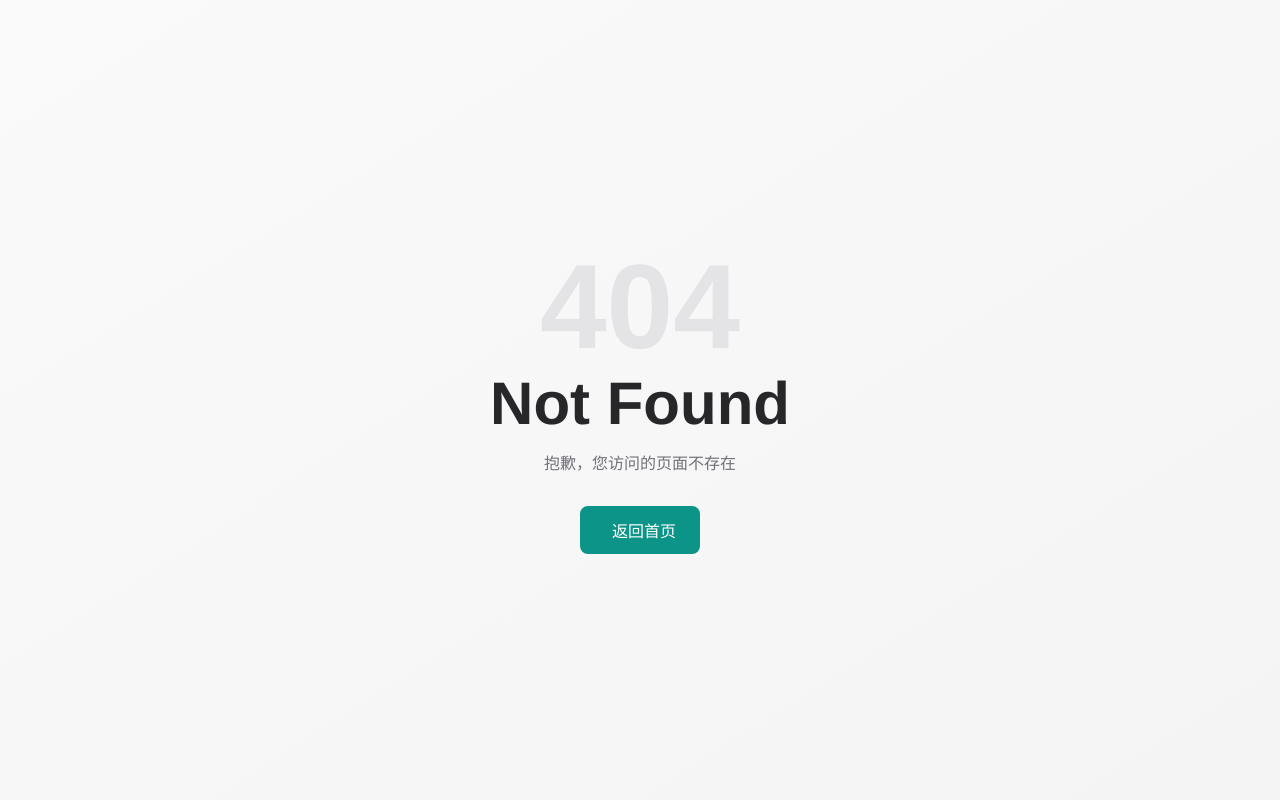
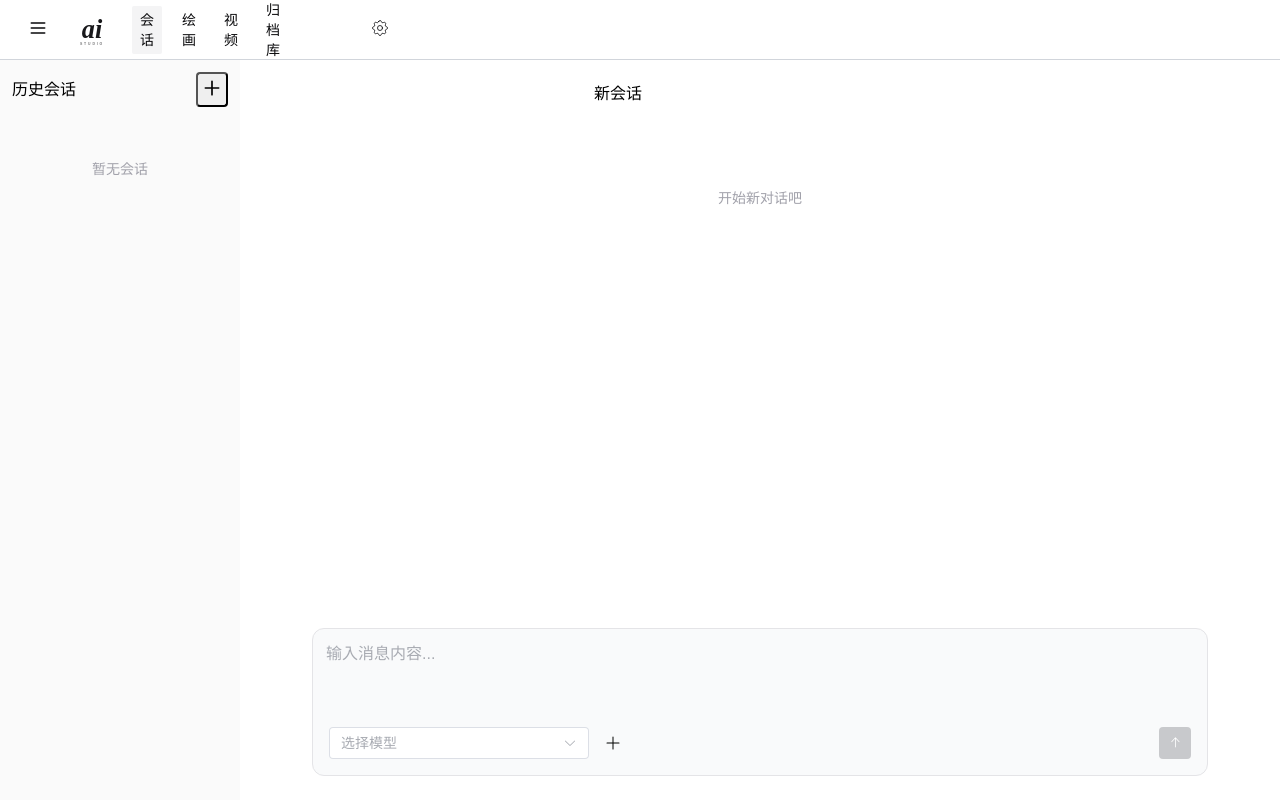
Before and after one commit to kenote/ai-studio-plus, a Vue app: page /chat/1 in a window 1280 px wide. Before the commit this address had no page. Built offline with nearby package versions, Linux system fonts and the light colour scheme; a web font is replaced by a local one.

Commit message:
update: chat request

```diff
--- a/src/components/AppNavbar.vue
+++ b/src/components/AppNavbar.vue
@@ -2,21 +2,25 @@
   <nav class="flex items-center gap-1 text-sm">
     <router-link
       to="/chat"
+      :class="{ 'router-link-active': $route.path.startsWith('/chat') }"
       class="p-[4px_8px] text-zinc-950 dark:text-zinc-200 hover:bg-zinc-100 dark:hover:bg-zinc-800 rounded-sm m-1"
       >会话</router-link
     >
     <router-link
       to="/draw"
+      :class="{ 'router-link-active': $route.path.startsWith('/draw') }"
       class="p-[4px_8px] text-zinc-950 dark:text-zinc-200 hover:bg-zinc-100 dark:hover:bg-zinc-800 rounded-sm m-1"
       >绘画</router-link
     >
     <router-link
       to="/video"
+      :class="{ 'router-link-active': $route.path.startsWith('/video') }"
       class="p-[4px_8px] text-zinc-950 dark:text-zinc-200 hover:bg-zinc-100 dark:hover:bg-zinc-800 rounded-sm m-1"
       >视频</router-link
     >
     <router-link
       to="/archive"
+      :class="{ 'router-link-active': $route.path.startsWith('/archive') }"
       class="p-[4px_8px] text-zinc-950 dark:text-zinc-200 hover:bg-zinc-100 dark:hover:bg-zinc-800 rounded-sm m-1"
       >归档库</router-link
     >
--- a/src/components/chat/ChatContent.vue
+++ b/src/components/chat/ChatContent.vue
@@ -2,19 +2,19 @@
   <div class="chat-content h-full flex flex-col">
     <el-scrollbar class="flex-1 !overflow-y-auto !overflow-x-hidden w-full position-relative">
       <div
-        class="position-absolute top-0 left-0 right-0 bottom-0 h-16 flex items-center justify-between"
+        class="position-absolute top-0 left-0 right-0 bottom-0 h-16 flex items-center justify-between bg-white dark:bg-[#1a1a1a]"
       >
         <div></div>
-        <div></div>
+        <div>新会话</div>
         <div class="w-[260px] pr-6">
-          <ModelSelect
+          <!-- <ModelSelect
             v-model="selectedModelId"
             :model-groups="modelGroups"
             @update:model-value="onModelChange"
-          />
+          /> -->
         </div>
       </div>
-      <div class="p-4 space-y-4 max-w-4xl mx-auto">
+      <div class="p-4 space-y-4 max-w-4xl mx-auto mt-20">
         <div v-if="messages.length === 0" class="text-center text-zinc-400 text-sm py-8">
           开始新对话吧
         </div>
@@ -46,7 +46,7 @@
             </div>
             <div v-else>{{ msg.content }}</div>
             <div class="text-xs opacity-60 mt-1">
-              {{ msg.provider }} · {{ formatTime(msg.createdAt) }}
+              {{ msg.modelFullName }} · {{ formatTime(msg.createdAt!) }}
             </div>
           </div>
         </div>
@@ -68,6 +68,13 @@
           />
           <div class="h-8 p-[8px_2px] flex items-center justify-between">
             <div class="ml-3 flex gap-2">
+              <div class="w-[260px]">
+                <ModelSelect
+                  v-model="selectedModelId"
+                  :model-groups="modelGroups"
+                  @update:model-value="onModelChange"
+                />
+              </div>
               <el-tooltip content="上传图片" placement="top">
                 <el-button
                   type="info"
@@ -88,6 +95,7 @@
                 :disabled="!inputMessage.trim()"
                 circle
                 class="!rounded-1 dark:!bg-zinc-600 dark:hover:!bg-zinc-700 !border-0"
+                @click="handleSend"
               />
             </div>
           </div>
@@ -113,13 +121,18 @@
 
 <script setup lang="ts">
 import { ref, onMounted, watch } from 'vue'
-import type { Chat, Message, ContentItem, TextContent, ImageContent } from '@/types/chat'
+import type { Chat, Message, ContentItem, TextContent, ImageContent, AIRequest } from '@/types/chat'
 import { db } from '@/db'
 import ModelSelect from './ModelSelect.vue'
 import { Top, Plus } from '@element-plus/icons-vue'
-import { getModelGroups } from '@/db/model'
+import { getModelFullName, getModelGroups, getModelInfo } from '@/db/model'
 import type { ModelGroup } from '@/types/provider'
 import { emitter, Events } from '@/utils/emitter'
+import { useChatStream } from '@/composables/useChatStream'
+import { pick, set } from 'lodash'
+import { useRouter } from 'vue-router'
+
+const router = useRouter()
 
 const props = defineProps<{
   chat: Chat | undefined
@@ -129,92 +142,199 @@ const emit = defineEmits<{
   'update:chat': [chat: Chat]
 }>()
 
+// const { content, isTyping, error, fetchStream } = useChatStream()
+const modelGroups = ref<ModelGroup[]>([])
+// const talk = ref<Chat>()
 const messages = ref<Message[]>([])
 const inputMessage = ref('')
 const selectedModelId = ref<number>()
-const imageList = ref<{ url: string; name: string }[]>([])
-const modelGroups = ref<ModelGroup[]>([])
+const imageList = ref<{ url: string; name: string; base64: string }[]>([])
+const streamContent = ref('')
+
+const fileToBase64 = (file: File): Promise<string> => {
+  return new Promise((resolve, reject) => {
+    const reader = new FileReader()
+    reader.onload = () => resolve(reader.result as string)
+    reader.onerror = reject
+    reader.readAsDataURL(file)
+  })
+}
 
 const uploadImage = () => {
   const input = document.createElement('input')
   input.type = 'file'
   input.accept = 'image/*'
-  input.onchange = (e) => {
+  input.onchange = async (e) => {
     const file = (e.target as HTMLInputElement).files?.[0]
     if (file) {
-      const url = URL.createObjectURL(file)
-      imageList.value.push({ url, name: file.name })
+      const base64 = await fileToBase64(file)
+      imageList.value.push({ url: base64, name: file.name, base64 })
     }
   }
   input.click()
 }
 
 const removeImage = (index: number) => {
-  const img = imageList.value[index]
-  if (img) {
-    URL.revokeObjectURL(img.url)
-    imageList.value.splice(index, 1)
+  imageList.value.splice(index, 1)
+}
+
+/** 获取提交的消息 */
+const getInputMessage = () => {
+  const contents: (string | TextContent | ImageContent)[] = []
+  // 处理上传图片
+  if (imageList.value.length > 0) {
+    for (const img of imageList.value) {
+      contents.push({ type: 'image_url', image_url: { url: img.base64 } })
+    }
   }
+  // 处理文字消息
+  if (inputMessage.value.trim()) {
+    const text = inputMessage.value.trim()
+    if (contents.length === 0) {
+      // 1. 数组为空，直接 push 字符串
+      contents.push(text)
+    } else {
+      // 2. 数组不为空，查找是否存在 type 为 'text' 的对象
+      const textItem = contents.find(
+        (c): c is TextContent => typeof c !== 'string' && c.type === 'text',
+      )
+      if (textItem) {
+        // 存在对象则更新
+        textItem.text = text
+      } else {
+        // 不存在对象则追加一个新对象
+        contents.push({ type: 'text', text: text })
+      }
+    }
+  }
+  inputMessage.value = ''
+  imageList.value = []
+  return contents
 }
 
 const handleSend = async () => {
   if (!inputMessage.value.trim() && imageList.value.length === 0) return
-  if (!props.chat) return
+  // if (!props.chat) return
 
-  const contents: ContentItem[] = []
+  const contents: (string | TextContent | ImageContent)[] = getInputMessage()
 
-  if (imageList.value.length > 0) {
-    for (const img of imageList.value) {
-      contents.push({ type: 'image_url', image_url: { url: img.url } })
+  const message: Partial<Message> = {
+    content: (() => {
+      if (contents.length === 0) return ''
+      if (contents.length === 1) {
+        return contents[0] as string
+      }
+      return contents as ContentItem[]
+    })(),
+  }
+  await updateMessage(message, 'user')
+
+  console.log(message)
+  // 设置
+  const stream = true
+  try {
+    const modelInfo = (await getModelInfo(selectedModelId.value!))!
+    const modelFullName = await getModelFullName(selectedModelId.value!)
+    const options: AIRequest = {
+      ...modelInfo,
+      messages: messages.value.map((v) => pick(v, ['role', 'content'])),
+      stream,
     }
+    streamContent.value = ''
+    let longContent = ''
+    let lastUpdateTime = 0
+    const UPDATE_INTERVAL = 1500 // 每 300ms 存一次盘
+    // if (stream) {
+    await updateMessage({ modelId: selectedModelId.value, modelFullName }, 'assistant')
+    const assistant = await db.messages
+      .where('chatId')
+      .equals(props.chat?.id ?? 0)
+      .last()
+    console.log(assistant)
+    const delta = await useChatStream(
+      options,
+      '/chat/completions',
+      async (content: string, status: string) => {
+        console.log(status, content)
+        longContent += content
+
+        // 1. 立即同步到 UI 内存（保证响应式跳动流畅）
+        const target = messages.value.find((v) => v.id === assistant?.id)
+        if (target) {
+          target.content = longContent
+        }
+
+        // 2. 节流写入数据库（避免频繁 IO）
+        const now = Date.now()
+        if (status === 'stop' || now - lastUpdateTime > UPDATE_INTERVAL) {
+          await updateMessage({ content: longContent }, 'assistant', assistant?.id)
+          lastUpdateTime = now
+        }
+      },
+    )
+    if (delta) {
+      console.log('result:', delta)
+    }
+  } catch (error) {
+    console.log(error)
   }
+  // const modelInfo = (await getModelInfo(selectedModelId.value!))!
+  // const options: AIRequest = { ...modelInfo, messages: messages.value }
+  // await fetchStream(options, '/chat/completions')
+  // await db.messages.add({ chatId: props.chat.id, ...message })
+  // messages.value.push({ ...message, chatId: props.chat.id } as Message)
 
-  if (inputMessage.value.trim()) {
-    if (contents.length > 0) {
-      for (const content of contents) {
-        if (content.type === 'text') {
-          contents.push({ type: 'text', text: inputMessage.value })
-          break
-        }
-      }
-      if (!contents.some((c) => c.type === 'text')) {
-        contents.push({ type: 'text', text: inputMessage.value })
-      }
-    } else {
-      contents.push({ type: 'text', text: inputMessage.value })
-    }
+  scrollToBottom()
+}
+
+/** 更新对话记录 */
+const updateMessage = async (
+  message: Partial<Message>,
+  role: 'user' | 'assistant' | 'system',
+  updateid?: number,
+) => {
+  let newMessage: Message = { role, content: '', createdAt: Date.now() }
+  if (props.chat?.id) {
+    newMessage = { ...newMessage, ...message, chatId: props.chat?.id }
+  } else {
+    const chatId = await db.chats.add({
+      modelId: selectedModelId.value!,
+      providerId: 1,
+      messages: [],
+      createdAt: Date.now(),
+      updatedAt: Date.now(),
+      activeAt: Date.now(),
+    })
+    newMessage = { ...newMessage, ...message, chatId }
+    const chat = await db.chats.get(chatId)
+    emit('update:chat', chat!)
+    router.replace(`/chat/${chatId}`)
   }
-
-  const message: Message = {
-    role: 'user',
-    content:
-      contents.length === 0
-        ? ('' as string)
-        : contents.length === 1
-          ? (contents[0] as ContentItem)
-          : (contents as ContentItem[]),
-    createdAt: new Date(),
-    provider: '',
+  if (updateid) {
+    await db.messages.update(updateid, message)
+    set(messages.value.find((v) => v.id === updateid)!, 'content', message.content as string)
+  } else {
+    const id = await db.messages.add(newMessage)
+    messages.value.push({ ...newMessage, id })
   }
-
-  await db.messages.add({ chatId: props.chat.id, ...message })
-  messages.value.push({ ...message, chatId: props.chat.id } as Message)
-
-  inputMessage.value = ''
-  imageList.value = []
   scrollToBottom()
 }
 
 const loadMessages = async () => {
   if (!props.chat?.id) {
+    selectedModelId.value = modelGroups.value[0]?.models[0]?.id
     messages.value = []
-    selectedModelId.value = modelGroups.value[0]?.models[0]?.id
+    clearValues()
     return
   }
-  const msgs = await db.messages.where('chatId').equals(props.chat.id).sortBy('createdAt')
-  messages.value = msgs ?? []
   selectedModelId.value = props.chat.modelId
+  messages.value = await db.messages.where('chatId').equals(props.chat?.id).sortBy('id')
   scrollToBottom()
+}
+
+const clearValues = () => {
+  inputMessage.value = ''
+  imageList.value = []
 }
 
 const scrollToBottom = () => {
@@ -226,35 +346,34 @@ const scrollToBottom = () => {
   }, 100)
 }
 
-const formatTime = (date: Date) => {
+const formatTime = (date: number) => {
   return new Date(date).toLocaleTimeString('zh-CN', { hour: '2-digit', minute: '2-digit' })
 }
 
 const onModelChange = async (modelId: number) => {
-  if (!props.chat) return
-  const chat = await db.chats.get(props.chat.id)
-  if (!chat) return
-  const model = await db.models.get(modelId)
-  if (!model || !model.providerId) return
-  await db.chats.update(props.chat.id, { modelId, providerId: model.providerId })
-  const updatedChat = { ...chat, modelId, providerId: model.providerId }
-  emit('update:chat', updatedChat)
+  console.log(modelId)
+  if (!props.chat?.id) return
 }
 
 watch(
   () => props.chat?.id,
-  () => {
+  (value: number | undefined, oldValue: number | undefined) => {
+    if (value === oldValue) return
+    console.log(value)
+    // router.replace(`/chat/${value}`)
     loadMessages()
   },
 )
 
 onMounted(async () => {
+  // router.replace(`/chat/${props.chat?.id ?? ''}`)
   modelGroups.value = await getModelGroups('chat')
   loadMessages()
   emitter.on(Events.DATA_CHANGE, async () => {
     modelGroups.value = await getModelGroups('chat')
     loadMessages()
   })
+  scrollToBottom()
 })
 </script>
 
--- a/src/components/chat/ChatSidebar.vue
+++ b/src/components/chat/ChatSidebar.vue
@@ -10,7 +10,7 @@
         class="flex items-center justify-between p-3 border-b border-zinc-200 dark:border-zinc-800"
       >
         <span class="text-base font-medium">历史会话</span>
-        <!-- <button
+        <button
           @click="createChat"
           class="p-1 rounded hover:bg-zinc-200 dark:hover:bg-zinc-700"
           title="新建会话"
@@ -23,16 +23,16 @@
               d="M12 4v16m8-8H4"
             />
           </svg>
-        </button> -->
+        </button>
       </div>
       <el-scrollbar class="flex-1">
         <div class="p-2 space-y-1">
-          <div
+          <router-link
             v-for="chat in chats"
             :key="chat.id"
+            :to="`/chat/${chat.id}`"
             class="group flex items-center gap-2 p-2 rounded cursor-pointer hover:bg-zinc-200 dark:hover:bg-zinc-700"
-            :class="activeChatId === chat.id ? 'bg-zinc-200 dark:bg-zinc-700' : ''"
-            @click="selectChat(chat)"
+            :class="$route.params.id == chat.id ? 'bg-zinc-200 dark:bg-zinc-700' : ''"
           >
             <div class="flex-1 min-w-0">
               <div class="text-sm font-medium truncate">{{ chat.title || '新会话' }}</div>
@@ -41,8 +41,7 @@
               </div>
             </div>
             <button
-              v-if="activeChatId !== chat.id"
-              @click.stop="deleteChat(chat)"
+              @click.prevent.stop="deleteChat(chat)"
               class="opacity-0 group-hover:opacity-100 p-1 rounded hover:bg-zinc-300 dark:hover:bg-zinc-600"
               title="删除"
             >
@@ -55,7 +54,7 @@
                 />
               </svg>
             </button>
-          </div>
+          </router-link>
           <div v-if="chats.length === 0" class="text-center text-zinc-400 text-sm py-8">
             暂无会话
           </div>
@@ -67,18 +66,12 @@
 
 <script setup lang="ts">
 import { ref, onMounted, onUnmounted } from 'vue'
+import { useRouter } from 'vue-router'
 import { db } from '@/db'
 import type { Chat } from '@/types/chat'
 import { emitter, Events } from '@/utils/emitter'
 
-defineProps<{
-  activeChatId?: number
-}>()
-
-const emit = defineEmits<{
-  select: [chat: Chat]
-  create: []
-}>()
+const router = useRouter()
 
 const isCollapsed = ref(false)
 const chats = ref<Chat[]>([])
@@ -87,24 +80,31 @@ const loadChats = async () => {
   chats.value = await db.chats.orderBy('updatedAt').reverse().toArray()
 }
 
-// const createChat = () => {
-//   emit('create')
-// }
-
-const selectChat = (chat: Chat) => {
-  emit('select', chat)
+const createChat = async () => {
+  const now = Date.now()
+  const id = await db.chats.add({
+    title: '新会话',
+    modelId: 1,
+    providerId: 1,
+    messages: [],
+    createdAt: now,
+    updatedAt: now,
+    activeAt: now,
+  })
+  router.push(`/chat/${id}`)
 }
 
 const deleteChat = async (chat: Chat) => {
-  if (chat.id) {
-    await db.chats.delete(chat.id)
-    await db.messages.where('chatId').equals(chat.id).delete()
-    await loadChats()
-    emitter.emit(Events.DATA_CHANGE)
-  }
+  console.log(chat.id)
+  // if (chat.id) {
+  //   await db.chats.delete(chat.id)
+  //   // await db.messages.where('chatId').equals(chat.id).delete()
+  //   await loadChats()
+  //   emitter.emit(Events.DATA_CHANGE)
+  // }
 }
 
-const formatDate = (date: Date) => {
+const formatDate = (date: number) => {
   const d = new Date(date)
   const now = new Date()
   const diff = now.getTime() - d.getTime()
--- /dev/null
+++ b/src/composables/useChatStream.ts
@@ -0,0 +1,63 @@
+import type { AIRequest } from '@/types/chat'
+
+export async function useChatStream(
+  options: AIRequest,
+  entrance: string,
+  callback?: (content: string, status: string) => void,
+): Promise<string | void> {
+  const { apiBase, apiKey, modelName, messages, stream } = options
+
+  const response = await fetch(apiBase + entrance, {
+    method: 'POST',
+    headers: {
+      'Content-Type': 'application/json',
+      Authorization: `Bearer ${apiKey}`,
+    },
+    body: JSON.stringify({
+      model: modelName,
+      messages,
+      stream,
+    }),
+  })
+  if (!response.ok) throw new Error(`请求失败: ${response.status}`)
+
+  if (stream) {
+    const reader = response.body?.getReader()
+    const decoder = new TextDecoder('utf-8')
+    let buffer = '' // 用于处理被截断的 JSON 字符串
+
+    while (true) {
+      const { done, value } = await reader!.read()
+      if (done) break
+
+      // 将新读取的数据块合并到缓冲区
+      buffer += decoder.decode(value, { stream: true })
+
+      // 处理每一行数据
+      const lines = buffer.split('\n')
+      // 最后一项可能是不完整的行，保留到下次循环处理
+      buffer = lines.pop() || ''
+
+      for (const line of lines) {
+        const message = line.replace(/^data: /, '').trim()
+
+        if (message === '' || message === '[DONE]') continue
+
+        try {
+          const parsed = JSON.parse(message)
+          // 兼容 OpenAI 格式：choices[0].delta.content
+          // const delta = parsed.choices?.[0]?.delta?.content || ''
+          callback?.(parsed.choices?.[0]?.delta?.content || '', parsed.choices?.[0]?.finish_reason)
+        } catch (e) {
+          // 如果解析失败，可能是数据帧被中间层截断，保持在 buffer 中等待下一次合并
+          console.warn('解析流出错，等待下一帧:', e)
+        }
+      }
+    }
+    // return
+  } else {
+    const data = await response.json()
+    // callback?.(data.choices?.[0]?.message?.content || '')
+    return data.choices?.[0]?.message?.content || ''
+  }
+}
--- a/src/db/model.ts
+++ b/src/db/model.ts
@@ -1,5 +1,22 @@
 import { db } from './'
-import type { Model, ModelType } from '@/types/provider'
+import type { Model, ModelType, ModelInfo } from '@/types/provider'
+
+/** 模型消息 */
+export async function getModelInfo(modelId: number): Promise<ModelInfo | undefined> {
+  const model = await db.models.get(modelId)
+  if (!model) {
+    console.error('Model not found for id:', modelId)
+    return undefined
+  }
+  const { apiBase } = (await db.providers.get(model?.providerId))!
+  const { apiKey } = (await db.groups.get(model?.groupId))!
+  console.log('Model Info - Name:', model.name, 'API Base:', apiBase, 'API Key:', apiKey)
+  return {
+    modelName: model.name,
+    apiBase: toOpenaiURL(apiBase),
+    apiKey,
+  }
+}
 
 /** 获取模型全名（模型名 | 组名） */
 export async function getModelFullName(modelId: number): Promise<string> {
@@ -45,3 +62,13 @@ export async function getModelGroups(typeFilter: ModelType, search?: string) {
   }
   return Array.from(groupMap.values()).sort((a, b) => a.groupName.localeCompare(b.groupName)) // 按组名排序
 }
+
+/** 转 OpenAI URL */
+export function toOpenaiURL(apiBase: string) {
+  if (apiBase.includes('googleapis')) {
+    return apiBase.replace(/\/?$/, '/v1beta/openai')
+  } else if (apiBase.includes('anthropic')) {
+    return apiBase.replace(/\/?$/, '/v1/openai')
+  }
+  return apiBase.replace(/\/?$/, '/v1')
+}
--- a/src/router/index.ts
+++ b/src/router/index.ts
@@ -12,7 +12,7 @@ const router = createRouter({
       meta: { layout: LayoutPanel },
     },
     {
-      path: '/chat',
+      path: '/chat/:id?',
       name: 'chat',
       component: () => import('@/views/ChatView.vue'),
       meta: { layout: LayoutPanel },
--- a/src/types/provider.d.ts
+++ b/src/types/provider.d.ts
@@ -31,3 +31,9 @@ export declare type ModelGroup = {
   groupName: string
   models: Model[]
 }
+
+export declare type ModelInfo = {
+  apiBase: string
+  apiKey: string
+  modelName: string
+}
--- a/src/views/ChatView.vue
+++ b/src/views/ChatView.vue
@@ -1,6 +1,6 @@
 <template>
   <div class="chat-page h-full flex">
-    <ChatSidebar :active-chat-id="activeChatId" @select="selectChat" @create="createChat" />
+    <ChatSidebar />
     <main class="flex-1 flex flex-col min-w-0">
       <ChatContent :chat="activeChat" @update:chat="onChatUpdate" />
     </main>
@@ -8,46 +8,44 @@
 </template>
 
 <script setup lang="ts">
-import { ref, onMounted } from 'vue'
+import { ref, onMounted, watch } from 'vue'
 import { db } from '@/db'
 import type { Chat } from '@/types/chat'
 import ChatSidebar from '@/components/chat/ChatSidebar.vue'
 import ChatContent from '@/components/chat/ChatContent.vue'
+import { useRoute } from 'vue-router'
 
-const activeChatId = ref<number>()
+// const router = useRouter()
+const route = useRoute()
 const activeChat = ref<Chat>()
-
-const selectChat = async (chat: Chat) => {
-  if (!chat.id) return
-  activeChatId.value = chat.id
-  activeChat.value = chat
-}
-
-const createChat = async () => {
-  const now = new Date()
-  const id = await db.chats.add({
-    title: '新会话',
-    modelId: 1,
-    providerId: 1,
-    messages: [],
-    createdAt: now,
-    updatedAt: now,
-    activeAt: now,
-  })
-  activeChatId.value = id
-  activeChat.value = await db.chats.get(id)
-}
 
 const onChatUpdate = (chat: Chat) => {
   activeChat.value = chat
 }
 
-onMounted(async () => {
-  const chats = await db.chats.orderBy('updatedAt').reverse().toArray()
-  const firstChat = chats[0]
-  if (firstChat) {
-    await selectChat(firstChat)
+const loadChat = async () => {
+  const id = route.params.id
+  console.log(id)
+  if (id) {
+    const chat = await db.chats.get(Number(id))
+    console.log(chat)
+    if (chat) {
+      activeChat.value = chat
+      return
+    }
   }
+  activeChat.value = undefined
+}
+
+watch(
+  () => route.params.id,
+  () => {
+    loadChat()
+  },
+)
+
+onMounted(() => {
+  loadChat()
 })
 </script>
 
```
Also changed, not shown: src/types/chat.d.ts (+17 -9 lines).
